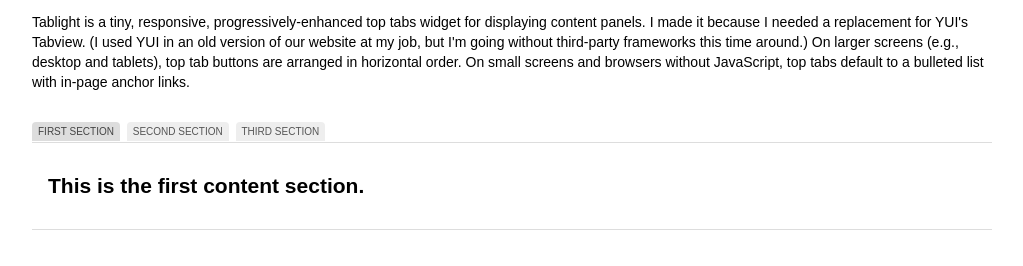
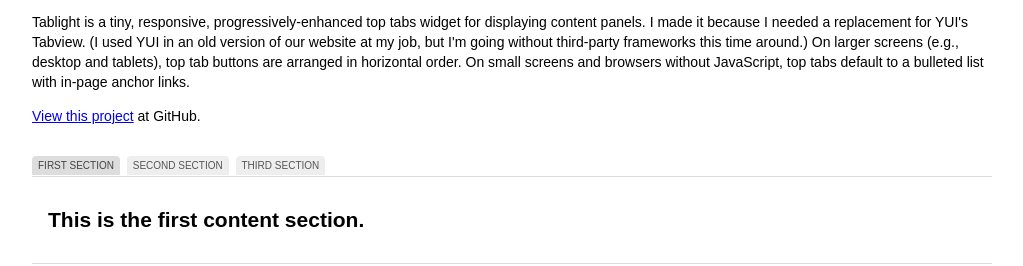
Before and after one commit to hellogreg/tablight, a plain HTML site: page index.html in a window 1280 px wide. Shown: the part 70-336 px from the top of the page, without its empty margins (128-1151 px from the left). Drawn offline with Linux system fonts and the light colour scheme.

Commit message:
Initial working version of Tablight.

```diff
--- a/index.html
+++ b/index.html
@@ -15,6 +15,7 @@
       going without third-party frameworks this time around.) On larger screens (e.g., desktop and tablets), top tab
       buttons are arranged in horizontal order. On small screens and browsers without JavaScript, top tabs default
       to a bulleted list with in-page anchor links.</p>
+    <p><a href="https://github.com/hellogreg/tablight">View this project</a> at GitHub.</p>
   </header>
 
   <main>
--- a/tablight.css
+++ b/tablight.css
@@ -1,5 +1,5 @@
-/********************************************/
-/* BEGIN OPTIONAL CONTENT JUST FOR THE DEMO */
+/**********************************************/
+/* BEGIN OPTIONAL CONTENT (JUST FOR THE DEMO) */
 
 * {
   box-sizing: border-box;
--- a/tablight.js
+++ b/tablight.js
@@ -1,6 +1,9 @@
 (function () {
 
   "use strict";
+
+  // TODO: Instead of having a separate CSS file, create the CSS styles in this JS file
+  //
 
   function tablight() {
 
```
